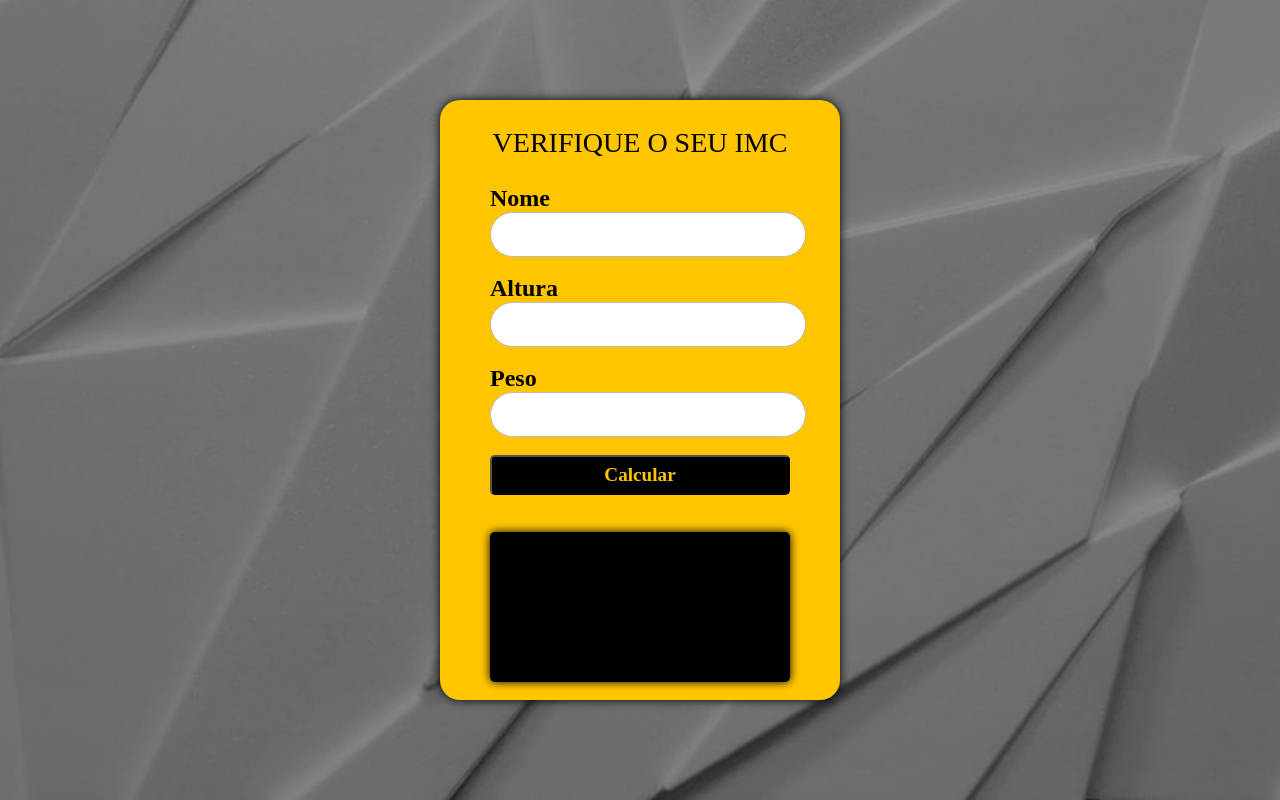
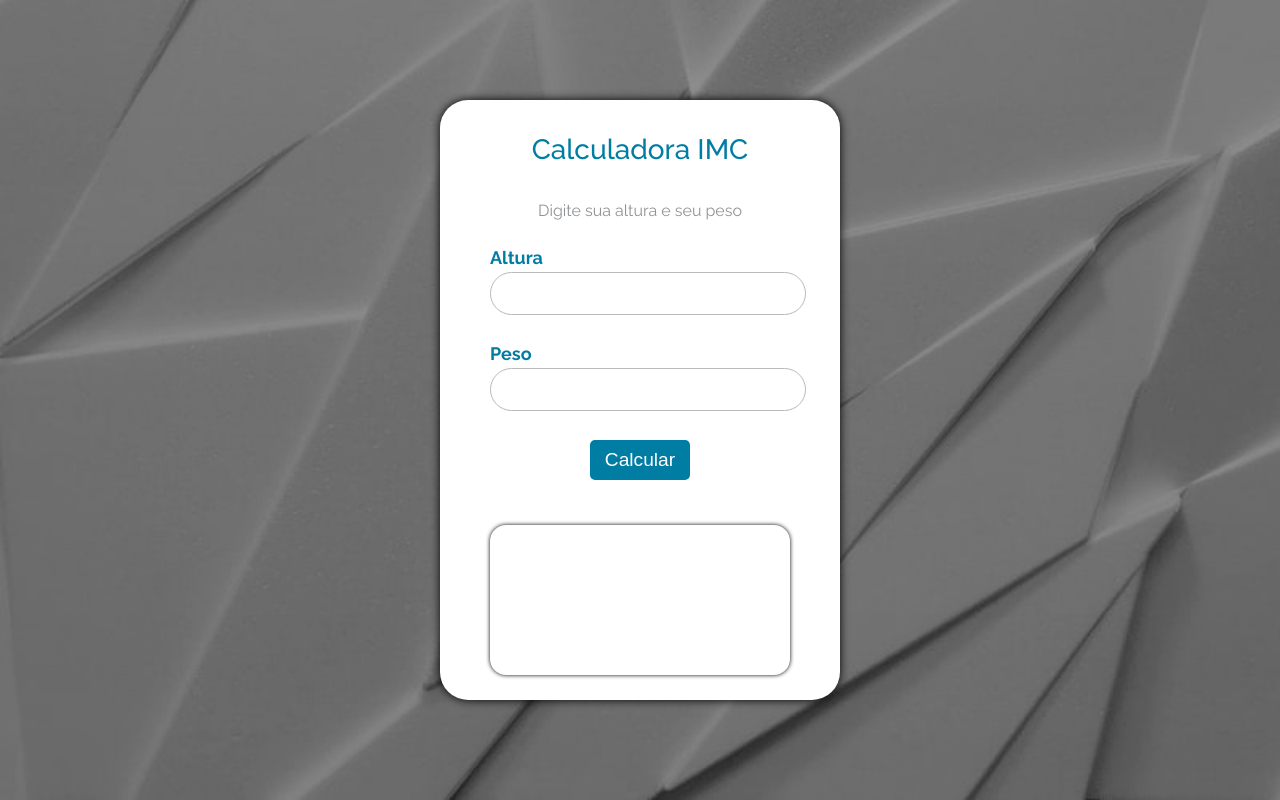
Before and after one commit to lucasfinotirodrigues/Calculadora-IMC, a plain HTML site: page index.html in a window 1280 px wide. Drawn offline with Linux system fonts and the light colour scheme.

Commit message:
"Conclusão da estilização"

```diff
--- a/css/style.css
+++ b/css/style.css
@@ -1,9 +1,8 @@
-@import url('https://fonts.googleapis.com/css2?family=Open+Sans:wght@300;400;500&display=swap');
+@import url('https://fonts.googleapis.com/css2?family=Montserrat:ital,wght@0,100;0,200;0,300;0,400;0,500;0,600;0,800;0,900;1,100;1,200&family=Open+Sans:wght@300;400;500;600;700;800&family=Oswald:wght@300;400;500;600;700&family=Raleway:wght@100;200;300;400;500;600;700;800;900&display=swap');
 
 *{
     margin: 0;
     padding: 0;
-    font-family: 'Open Sans',  sans-serif;
 }
 main{
     display: flex;
@@ -19,12 +18,12 @@ main{
   .container{
     display: flex;
     flex-direction: column;
-    background: rgb(255,198,0);
+    background: #fff;
     width: 400px;
     height: 600px;
     align-items: center;
     justify-content: space-evenly;
-    border-radius: 20px;
+    border-radius: 28px;
     box-shadow: 0 0 10px black;
   }
   .title{
@@ -33,10 +32,24 @@ main{
     align-items: center;
     width: 100%;
     height: 50px;
-    font: 400 1.75rem serif;
-    text-transform: uppercase;
+    font: 500 1.75rem serif;
+    text-transform: none;
+    font-family: 'Raleway',  sans-serif;
+    color:#007da3;
+    margin-bottom: 0;
 
   }
+
+  .subtitle{
+    font-family: 'Raleway',  sans-serif;
+    font-weight: 400;
+    font-size: 16px;
+    line-height: 22px;
+    text-align: center;
+    color: #909395;
+
+  }
+
 
   .input {
     display: flex;
@@ -48,41 +61,62 @@ main{
   .input input {
 
     width: 304px;
-    height: 42px;
+    height: 28px;
     border: 1.75px solid #b9b9b9;
     border-radius: 28px;
     box-shadow: 4px #000;
-    font: 300 1.5rem serif;
+    font-family: 'Raleway',  sans-serif;;
+    font-weight: 500;
+    font-size:  1.25rem;;
     text-align: left;
     padding: 5px;
+    padding-bottom: 8px;
+    color: #423f3f;
   }
 
   .input label {
-    font: bold 1.5rem serif;
+    font-weight: 700;
+    font-size: 18px;
+    font-family: 'Raleway',  sans-serif;
+    margin-bottom: 4px;
+    color:#007da3;
+}
+
+
+  .resultado{
+    display: flex;
+    align-items: center;
   }
-
   button{
-    width: 300px;
+    width: 100px;
     height: 40px;
-    font: bold 1.2rem serif;
-    background: #000;
-    color: rgb(255,198,0);
-    outline: none;
+    font-weight: 500 ;
+    font-size:1.2rem ;
+    background:  #007da3;
+    color:  #fff;
+    border: 2.25px solid #007da3;
     border-radius: 5px;
     cursor: pointer;
+  }
+  button:hover{
+
+    background: #fff;
+    color: #007da3;
+    border: 2.25px solid#007da3;
   }
 
   .result{
     display: flex;
     margin-top: 20px;
-    align-items: center;
+    align-items: left;
     width: 300px;
     height: 150px;
-    border-radius: 5px;
-    font: italic 1.5rem serif;
-    box-shadow: 0px 0px 10px black;
-    background: #000;
-    color: rgb(255,198,0);
+    border-radius: 16px;
+    font-family: 'Raleway',  sans-serif;
+    font-size: 1.25rem ;
+    box-shadow: 0px 0px 4px black;
+    background: transparent;
+    color: #423f3f;
     padding: 20px;
     box-sizing: border-box;
     user-select: none;
--- a/index.html
+++ b/index.html
@@ -11,11 +11,9 @@
 <body>
     <main>
       <div class="container">
-        <div class="title"> Verifique o seu IMC</div>
-        <div class="input">
-            <label>Nome</label>
-            <input type="text" id='nome'>
-        </div>
+        <div class="title"> Calculadora IMC</div>
+        <div class="subtitle"> Digite sua altura e seu peso</div>
+
         <div class="input">
             <label>Altura</label>
             <input type="number" id='altura'>
@@ -24,7 +22,10 @@
             <label>Peso</label>
             <input type="number" id='peso'>
         </div>
+
+        <div class="resultado">
         <button id='calcular'>Calcular</button>
+        </div>
 
         <div class="result" id='resultado'></div>
       </div>
--- a/js/script.js
+++ b/js/script.js
@@ -1,32 +1,31 @@
 const calcular = document.getElementById('calcular');
 
 function imc () {
-    const nome = document.getElementById('nome').value;
     const altura = +document.getElementById('altura').value;
     const peso = +document.getElementById('peso').value;
     const resultado = document.getElementById('resultado');
 
-    if (nome !== '' && altura !== '' && peso !== '') {
+    if (altura !== '' && peso !== '') {
 
         const valorIMC = (peso / (altura * altura)).toFixed(1);
 
         let classificacao = '';
 
         if (valorIMC < 18.5){
-            classificacao = 'abaixo do peso.';
+            classificacao = 'abaixo do peso, procure um(a) profissional!';
         }else if (valorIMC < 25) {
-            classificacao = 'com peso ideal. Parabéns!!!';
+            classificacao = 'com o peso ideal, parabéns!';
         }else if (valorIMC < 30){
-            classificacao = 'levemente acima do peso.';
+            classificacao = 'levemente acima do peso, atenção!';
         }else if (valorIMC < 35){
-            classificacao = 'com obesidade grau I.';
+            classificacao = 'com obesidade grau I, cuidado procure um(a) profissional!';
         }else if (valorIMC < 40){
-            classificacao = 'com obesidade grau II';
+            classificacao = 'com obesidade grau II, cuidado procure um(a) profissional!';
         }else {
-            classificacao = 'com obesidade grau III. Cuidado!!';
+            classificacao = 'com obesidade grau III, cuidado procure um(a) profissional!';
         }
 
-        resultado.textContent = `${nome} seu IMC é ${valorIMC} e você está ${classificacao}`;
+        resultado.textContent = `Seu IMC é ${valorIMC} e você está ${classificacao}`;
 
     }else {
         resultado.textContent = 'Preencha todos os campos!!!';
```
